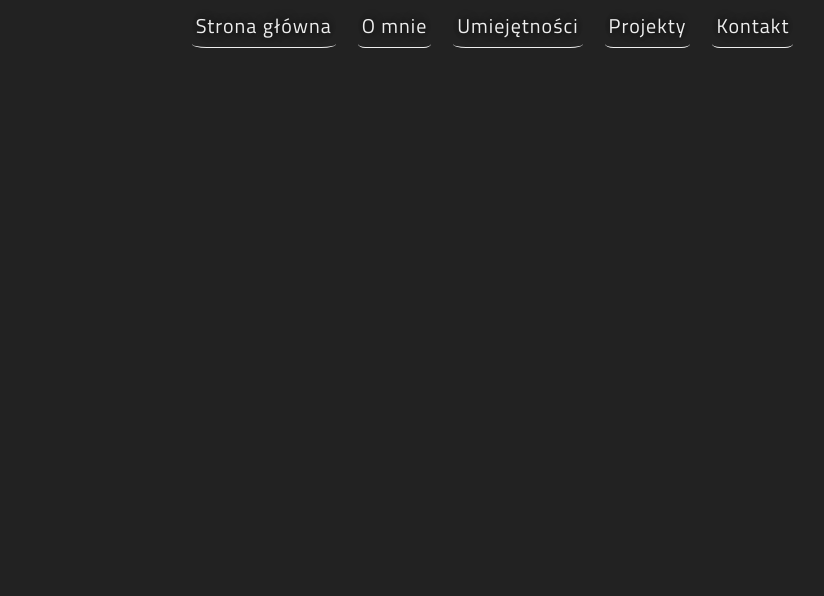
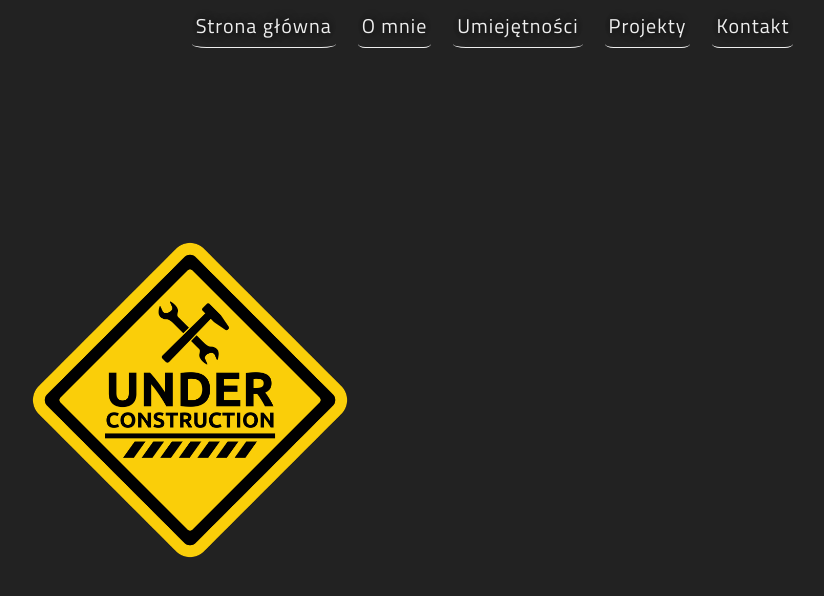
Before and after one commit to mciezki/portfolio, a plain HTML site: page index.html in a window 1280 px wide. Both pictures are taken after a click on the link "Kontakt". Shown: the whole page, without its empty margins (450-1274 px from the left). Drawn offline with Linux system fonts and the light colour scheme.

Commit message:
add work in progress to contact (test of display)

```diff
--- /dev/null
+++ b/css/contact.css
@@ -0,0 +1,8 @@
+.panel.contact img {
+    display: block;
+    position: absolute;
+    top: 50%;
+    left: 50%;
+    transform: translate(-50%, -50%);
+    width: 25%;
+}
--- a/css/style.css
+++ b/css/style.css
@@ -1,7 +1,9 @@
+@import 'courtain.css';
+@import 'panels.css';
 @import 'nav.css';
 @import 'header.css';
-@import 'courtain.css';
-@import 'panels.css';
+@import 'contact.css';
+
 
 * {
     margin: 0;
--- a/index.html
+++ b/index.html
@@ -38,7 +38,11 @@
     <section class="panel aboutme"></section>
     <section class="panel skills"></section>
     <section class="panel projects"></section>
-    <section class="panel contact"></section>
+    <section class="panel contact">
+        <div>
+            <img src="img/workinprogress.png">
+        </div>
+    </section>
     <script src="js/main.js"></script>
 </body>
 
```
Also changed, not shown: img/workinprogress.png (added).
